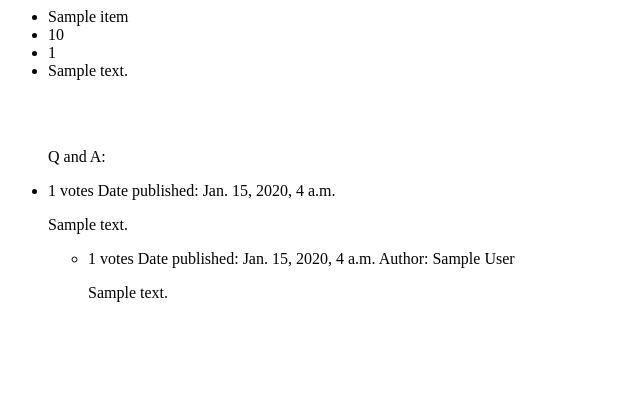
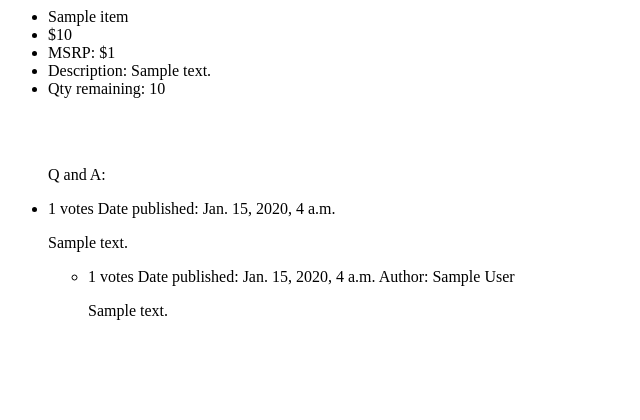
Before and after one commit to jdyoung15/ecommerce, a Django app: page /items/1/ in a window 1280 px wide. Shown: the top 420 px of the page, without its empty margins (0-640 px from the left). Run offline with Django 3.2, Linux system fonts and the light colour scheme; tables that the repository leaves empty hold one stand-in row (values such as "Sample post").

Commit message:
Added InventoryItem model

```diff
--- a/items/models.py
+++ b/items/models.py
@@ -8,3 +8,10 @@ class Item(models.Model):
 
   def __str__(self):
     return self.name
+
+class InventoryItem(models.Model):
+  item = models.ForeignKey(Item, on_delete=models.CASCADE)
+  qty = models.IntegerField()
+
+  #def __str__(self):
+  #  return item.name
--- a/items/templates/items/detail.html
+++ b/items/templates/items/detail.html
@@ -1,8 +1,9 @@
 <ul>
   <li>{{ item.name }}</li>
-  <li>{{ item.price}}</li>
-  <li>{{ item.msrp}}</li>
-  <li>{{ item.description}}</li>
+  <li>${{ item.price}}</li>
+  <li>MSRP: ${{ item.msrp}}</li>
+  <li>Description: {{ item.description}}</li>
+  <li>Qty remaining: {{ item.inventoryitem_set.first.qty }}</li>
 </ul>
 <br>
 <br>
```
Also changed, not shown: items/migrations/0002_inventoryitem.py (added), reviews/migrations/0004_auto_20180221_1805.py (added), 1 other file.
